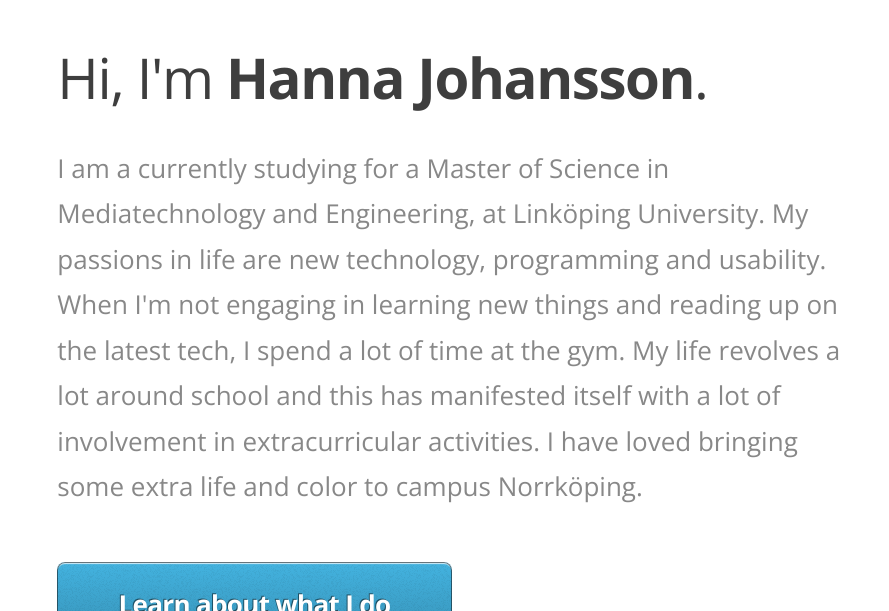
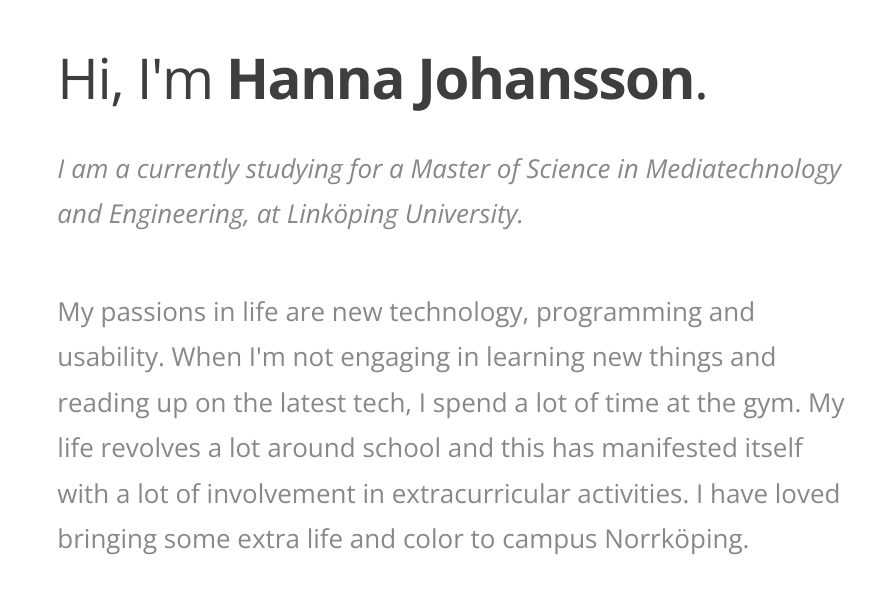
Before and after one commit to jannaha/jannaha.github.io, a plain HTML site: page index.html in a window 1280 px wide. Shown: the part 166-777 px from the top of the page, 391-1280 px from the left. Drawn offline with nearby package versions, Linux system fonts and the light colour scheme.

Commit message:
about me fixes

```diff
--- a/css/style.css
+++ b/css/style.css
@@ -136,6 +136,12 @@
 	p, ul, ol, dl, table
 	{
 		margin-bottom: 2em;
+	}
+
+	/*Added by me*/
+	#italic-info{
+		font-style: italic;
+		font-size: 20px;
 	}
 
 	/* Form */
--- a/index.html
+++ b/index.html
@@ -46,8 +46,9 @@
 							<header>
 								<h1>Hi, I'm <strong>Hanna Johansson</strong>.</h1>
 							</header>
-							<p>
-								I am a currently studying for a Master of Science in Mediatechnology and Engineering, at Linköping University.
+								<p id="italic-info">I am a currently studying for a Master of Science in Mediatechnology and Engineering, at Linköping University.
+								</p>
+								<p>
 								My passions in life are new technology, programming and usability. When I'm not engaging in learning new things and reading
 								up on the latest tech, I spend a lot of time at the gym. My life revolves a lot around school and this has manifested itself
 								with a lot of involvement in extracurricular activities. I have loved bringing some extra life and color to campus Norrköping.
```
